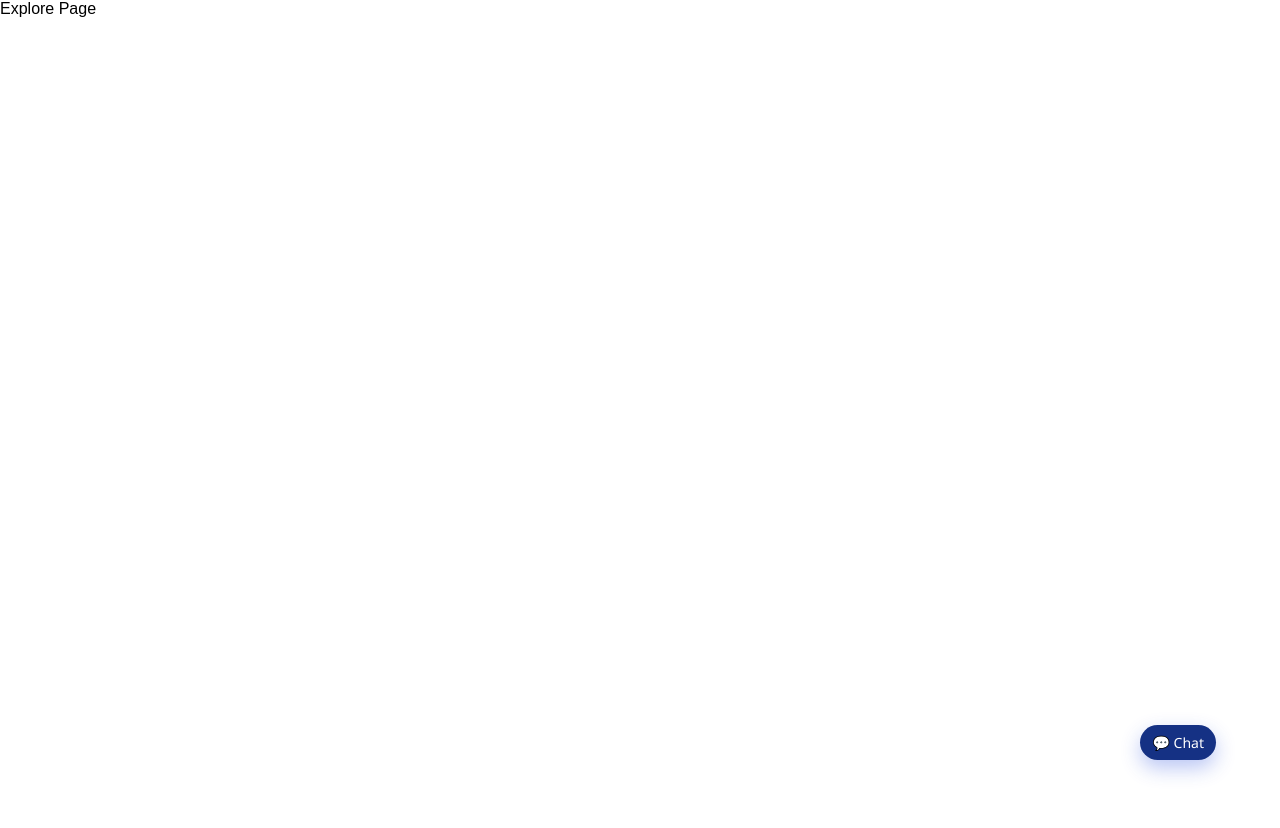
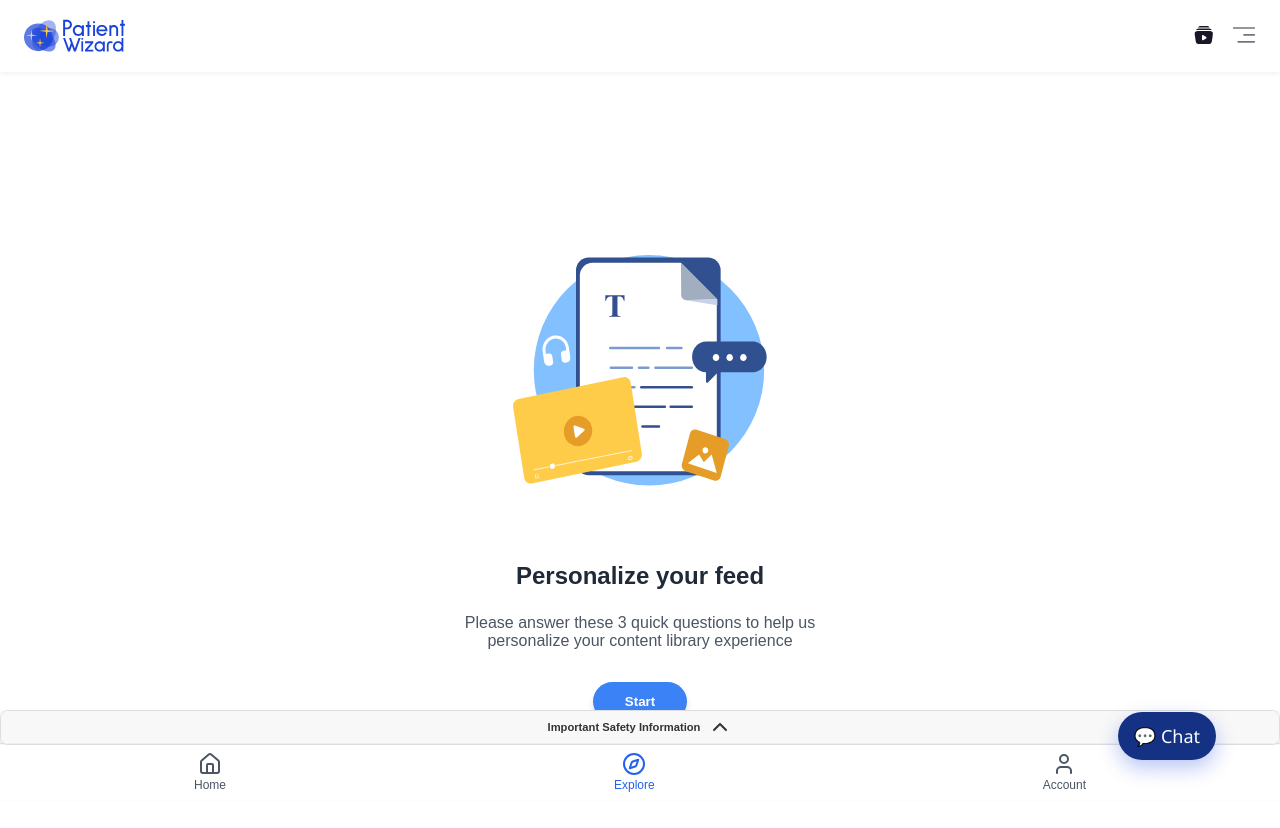
Before and after one commit to namanrana-zs/patient-wiz, a React (Create React App) app: page /explore in a window 1280 px wide. Shown: the top 828 px of the page. Before the commit the page ends 800 px from the top, so only its background shows below. Built offline with nearby package versions, Linux system fonts and the light colour scheme.

Commit message:
Added Bottom and Side Menu Navigation

```diff
--- a/src/components/BottomNav.css
+++ b/src/components/BottomNav.css
@@ -1,76 +1,41 @@
-/* BottomNav.css */
-
-
-/* The main navigation container */
-
 .bottom-nav {
     position: fixed;
     bottom: 0;
-    left: 0;
     width: 100%;
-    background-color: #ffffff;
+    background-color: white;
     border-top: 1px solid #e5e7eb;
-    /* Equivalent to border-gray-200 */
-    box-shadow: 0 -2px 6px rgba(0, 0, 0, 0.05);
-    /* A subtle top shadow */
+    box-shadow: 0 -1px 4px rgba(0, 0, 0, 0.05);
     z-index: 50;
 }
 
-
-/* The list that holds the navigation items */
-
-.bottom-nav-list {
+.nav-list {
     display: flex;
     justify-content: space-around;
     padding: 0.5rem 0;
-    /* 8px top and bottom padding */
     margin: 0;
-    list-style-type: none;
+    list-style: none;
 }
-
-
-/* Each individual navigation item (the <li>) */
 
 .nav-item {
     display: flex;
     flex-direction: column;
     align-items: center;
-    width: 100%;
-    /* Ensures items take up equal space */
     font-size: 0.75rem;
-    /* 12px font size */
+    color: #4b5563;
     cursor: pointer;
-    /* Default color for inactive items */
-    color: #9ca3af;
-    /* Equivalent to text-gray-400 */
     transition: color 0.2s ease-in-out;
 }
 
-
-/* The style for the ACTIVE navigation item */
+.nav-item:hover {
+    color: #2563eb;
+}
 
 .nav-item.active {
-    color: #3b82f6;
-    /* Equivalent to text-blue-600 */
+    color: #2563eb;
 }
 
-
-/* The icon within a navigation item */
-
-.nav-item svg {
-    width: 1.5rem;
-    /* 24px */
-    height: 1.5rem;
-    /* 24px */
-    margin-bottom: 0.25rem;
-    /* 4px */
+.icon {
+    width: 24px;
+    height: 24px;
+    margin-bottom: 2px;
 }
-
-
-/* This is the key for the icon fill.
-   When an item is active, its SVG will be filled with the item's current text color (blue).
-*/
-
-.nav-item.active svg {
-    fill: currentColor;
-}
--- a/src/components/BottomNav.jsx
+++ b/src/components/BottomNav.jsx
@@ -1,44 +1,54 @@
-import React, { useState } from "react";
-import { Home, Library, LayoutGrid } from "lucide-react";
-import CollapsibleInfo from './CollapsibleInfo';
+import React from "react";
+import { useLocation, useNavigate } from "react-router-dom";
+import { Home, Compass, User } from "lucide-react";
+import "./BottomNav.css";
+import CollapsibleInfo from "./CollapsibleInfo"; // Assuming this is a component that shows additional info
 
-// Import your new CSS file
-import "./BottomNav.css";
+const BottomNav = () => {
+  const navigate = useNavigate();
+  const location = useLocation();
 
-const navItems = [
-  { name: "Home", icon: Home },
-  { name: "Explore", icon: Library },
-  { name: "Account", icon: LayoutGrid },
-];
+  const getActiveTab = () => {
+    if (location.pathname === "/") return "home";
+    if (location.pathname.startsWith("/explore")) return "explore";
+    if (location.pathname.startsWith("/account")) return "account";
+    return "";
+  };
 
-const BottomNavBar = () => {
-  const [activeTab, setActiveTab] = useState("Home");
+  const activeTab = getActiveTab();
+
+  const handleNavigation = (path) => {
+    navigate(path);
+  };
 
   return (
-    // Use the .bottom-nav class for the main container
-
     <nav className="bottom-nav">
-       <CollapsibleInfo />
-      {/* Use the .bottom-nav-list class for the list */}
-      <ul className="bottom-nav-list">
-        {navItems.map((item) => {
-          const isActive = activeTab === item.name;
-          return (
-            // Use .nav-item and conditionally add the .active class
-            <li
-              key={item.name}
-              className={`nav-item ${isActive ? "active" : ""}`}
-              onClick={() => setActiveTab(item.name)}
-            >
-              {/* The 'fill' prop is no longer needed here, CSS handles it! */}
-              <item.icon />
-              <span>{item.name}</span>
-            </li>
-          );
-        })}
+      <CollapsibleInfo />
+      <ul className="nav-list">
+        <li
+          className={`nav-item ${activeTab === "home" ? "active" : ""}`}
+          onClick={() => handleNavigation("/")}
+        >
+          <Home className="icon" />
+          <span>Home</span>
+        </li>
+        <li
+          className={`nav-item ${activeTab === "explore" ? "active" : ""}`}
+          onClick={() => handleNavigation("/explore")}
+        >
+          <Compass className="icon" />
+          <span>Explore</span>
+        </li>
+        <li
+          className={`nav-item ${activeTab === "account" ? "active" : ""}`}
+          onClick={() => handleNavigation("/account")}
+        >
+          <User className="icon" />
+          <span>Account</span>
+        </li>
       </ul>
     </nav>
   );
 };
 
-export default BottomNavBar;
+export default BottomNav;
--- a/src/components/Chatbot.module.css
+++ b/src/components/Chatbot.module.css
@@ -2,8 +2,8 @@
     background: linear-gradient(135deg, #153184, #153184);
     border: none;
     color: #fff;
-    padding: 8px 12px;
-    font-size: 14px;
+    padding: 12px 16px;
+    font-size: 18px;
     border-radius: 30px;
     cursor: pointer;
     box-shadow: 0 8px 20px rgba(25, 67, 218, 0.3);
--- a/src/components/CollapsibleInfo.css
+++ b/src/components/CollapsibleInfo.css
@@ -1,12 +1,12 @@
 .collapsible-container {
     position: fixed;
-    bottom: 60px;
+    bottom: 55px;
     /* Adjust to sit just above the bottom navbar */
     width: 100%;
     z-index: 40;
     display: flex;
     justify-content: center;
-    max-height: 50%;
+    max-height: 70%;
     overflow: auto;
 }
 
--- /dev/null
+++ b/src/components/Explore.css
@@ -0,0 +1,67 @@
+.explore-container {
+    display: flex;
+    flex-direction: column;
+    align-items: center;
+}
+
+.header {
+    width: 100%;
+    justify-content: space-around;
+}
+
+.explore-content {
+    text-align: center;
+    max-width: 400px;
+    display: flex;
+    flex-direction: column;
+    align-items: center;
+    justify-content: center;
+    min-height: 100vh;
+    background-color: white;
+    padding: 1rem;
+}
+
+.explore-image {
+    width: 16rem;
+    /* Equivalent to w-64 */
+    height: auto;
+    margin: 0 auto 2rem;
+}
+
+.explore-title {
+    font-size: 1.5rem;
+    font-weight: 600;
+    color: #1f2937;
+    /* gray-800 */
+    margin-bottom: 0.5rem;
+}
+
+.explore-description {
+    color: #4b5563;
+    /* gray-600 */
+    font-size: 1rem;
+    margin-bottom: 2rem;
+}
+
+.explore-button {
+    background-color: #3b82f6;
+    /* blue-500 */
+    color: white;
+    font-weight: bold;
+    padding: 0.75rem 2rem;
+    border-radius: 9999px;
+    box-shadow: 0 4px 6px rgba(0, 0, 0, 0.1);
+    border: none;
+    transition: background-color 0.3s ease;
+    cursor: pointer;
+}
+
+.explore-button:hover {
+    background-color: #2563eb;
+    /* blue-600 */
+}
+
+.explore-button:focus {
+    outline: none;
+    box-shadow: 0 0 0 3px rgba(59, 130, 246, 0.5);
+}
--- a/src/components/Explore.jsx
+++ b/src/components/Explore.jsx
@@ -1,2 +1,32 @@
-const Explore = () => <div>Explore Page</div>;
+import React from 'react';
+import './Explore.css'; // Link to the stylesheet
+import explore from '../assets/explore.svg';
+import Header from './Header';
+import BottomNav from './BottomNav';
+
+const Explore = () => {
+  return (
+    <div className="explore-container">
+        <div className='header'> <Header /></div>
+
+      <div className="explore-content">
+        <img
+          src={explore}
+          alt="Explore illustration"
+          className="explore-image"
+        />
+
+        <h2 className="explore-title">Personalize your feed</h2>
+
+        <p className="explore-description">
+          Please answer these 3 quick questions to help us personalize your content library experience
+        </p>
+
+        <button className="explore-button">Start</button>
+      </div>
+        <BottomNav />
+    </div>
+  );
+};
+
 export default Explore;
--- a/src/components/Header.css
+++ b/src/components/Header.css
@@ -60,19 +60,30 @@
 .sidebar.open {
     right: 0;
     display: flex;
+    flex-direction: column;
+    align-items: flex-start;
 }
 
 .sidebar-menu {
     list-style: none;
-    padding: 0;
+    width: 100%;
+    padding: 0.2rem;
     margin-top: 2rem;
 }
 
 .sidebar-menu li {
-    padding: 0.75rem 0;
-    font-size: 1rem;
-    border-bottom: 1px solid #eee;
+    padding: 1.2rem 0.5rem;
+    font-size: 1.2rem;
     cursor: pointer;
+    width: 100%;
+    text-align: left;
+    display: flex;
+    align-items: center;
+    gap: 1rem;
+}
+
+.sidebar-menu li:hover {
+    background-color: #f0f0f0;
 }
 
 
@@ -102,3 +113,41 @@
     background: rgba(0, 0, 0, 0.3);
     z-index: 1000;
 }
+
+.logout-btn {
+    background-color: transparent;
+    /* Tailwind red-400 */
+    color: #f87171;
+    border: none;
+    border-radius: 0.375rem;
+    /* Tailwind rounded-md */
+    padding: 1.2rem 0.5rem;
+    font-size: 1.2rem;
+    cursor: pointer;
+    width: 100%;
+    text-align: left;
+    display: flex;
+    align-items: center;
+    gap: 1rem;
+    font-size: 1rem;
+    font-weight: 600;
+}
+
+.logout-btn:hover {
+    background-color: transparent;
+    /* Tailwind red-400 */
+    color: hsl(0, 100%, 50%);
+    border: none;
+    border-radius: 0.375rem;
+    /* Tailwind rounded-md */
+    padding: 1.2rem 0.5rem;
+    font-size: 1.2rem;
+    cursor: pointer;
+    width: 100%;
+    text-align: left;
+    display: flex;
+    align-items: center;
+    gap: 1rem;
+    font-size: 1rem;
+    font-weight: 600;
+}
--- a/src/components/Header.jsx
+++ b/src/components/Header.jsx
@@ -1,12 +1,11 @@
-
-import React, { useState } from 'react';
-import './Header.css';
-import logo from '../assets/logo.svg'; // your "Patient Wizard" logo
-import notifIcon from '../assets/notif.svg'; // the bell icon (or use an icon library)
-import menuIcon from '../assets/menu.svg'; // the menu icon (three horizontal lines)
+import React, { useState } from "react";
+import "./Header.css";
+import { Layers, UserRoundPen, Pen, LogOut } from "lucide-react";
+import logo from "../assets/logo.svg"; // your "Patient Wizard" logo
+import notifIcon from "../assets/notif.svg"; // the bell icon (or use an icon library)
+import menuIcon from "../assets/menu.svg"; // the menu icon (three horizontal lines)
 
 const Header = () => {
-
   const [isSidebarOpen, setSidebarOpen] = useState(false);
 
   return (
@@ -17,28 +16,50 @@ const Header = () => {
             <img src={logo} alt="Patient Wizard" className="logo" />
           </div>
           <div className="top-right">
-          <img src={notifIcon} alt="Notifications" className="icon" />
-          <img src={menuIcon} alt="Menu" className="icon" onClick={() => setSidebarOpen(true)} />
+            <img src={notifIcon} alt="Notifications" className="icon" onClick={() => {window.location.href = '/explore'}} />
+            <img
+              src={menuIcon}
+              alt="Menu"
+              className="icon"
+              onClick={() => setSidebarOpen(true)}
+            />
+          </div>
         </div>
       </div>
 
-    </div>
-
       {/* Sidebar */}
-      <div className={`sidebar ${isSidebarOpen ? 'open' : ''}`}>
+      <div className={`sidebar ${isSidebarOpen ? "open" : ""}`}>
+        <div className="sidebar-header">
+          <img src={logo} alt="Patient Wizard" className="sidebar-logo" />
           <button className="close-btn" onClick={() => setSidebarOpen(false)}>
             &times;
           </button>
+        </div>
         <ul className="sidebar-menu">
-          <li>Dashboard</li>
-          <li>Profile</li>
-          <li>Settings</li>
-          <li>Logout</li>
+          <li onClick={() => window.location.href = '/explore'}>
+            {" "}
+            <Layers /> Explore
+          </li>
+          <li onClick={() => window.location.href = '/profile'}>
+            <UserRoundPen /> Profile
+          </li>
+          <li onClick={() => window.location.href = '/consent'}>
+            <Pen /> Consent
+          </li>
         </ul>
+        <br />
+        <button className="logout-btn">
+          <LogOut /> Logout
+        </button>
       </div>
 
       {/* Optional overlay */}
-      {isSidebarOpen && <div className="sidebar-overlay" onClick={() => setSidebarOpen(false)} />}
+      {isSidebarOpen && (
+        <div
+          className="sidebar-overlay"
+          onClick={() => setSidebarOpen(false)}
+        />
+      )}
     </>
   );
 };
--- a/src/components/WizardOptions.css
+++ b/src/components/WizardOptions.css
@@ -38,7 +38,7 @@
 
 .recommended-section {
     margin-top: 3rem;
-    margin-bottom: 6rem;
+    margin-bottom: 2rem;
 }
 
 .recommended-card {
```
Also changed, not shown: src/assets/explore.svg (added). Lines whose indentation alone changed are shown as unchanged.
